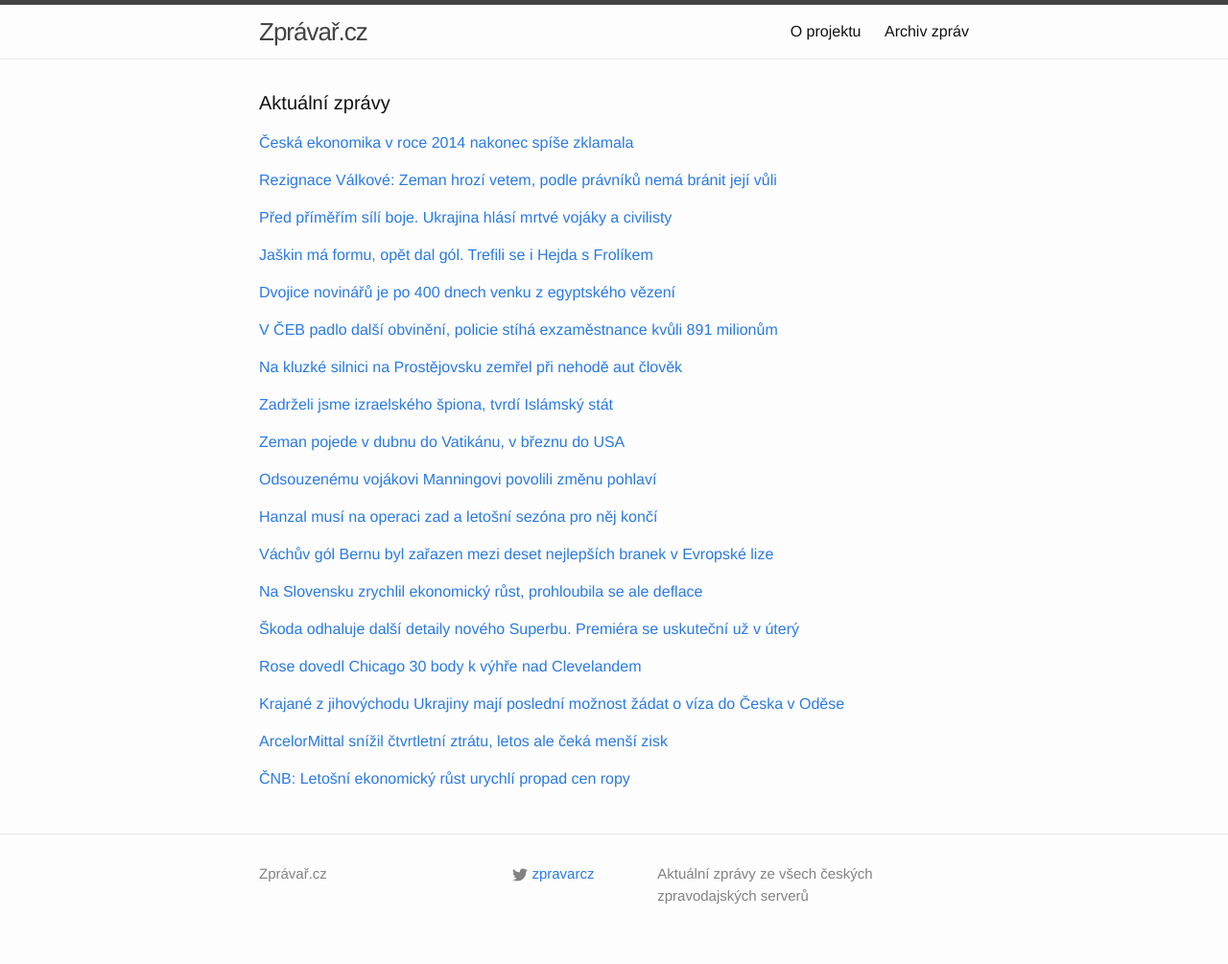
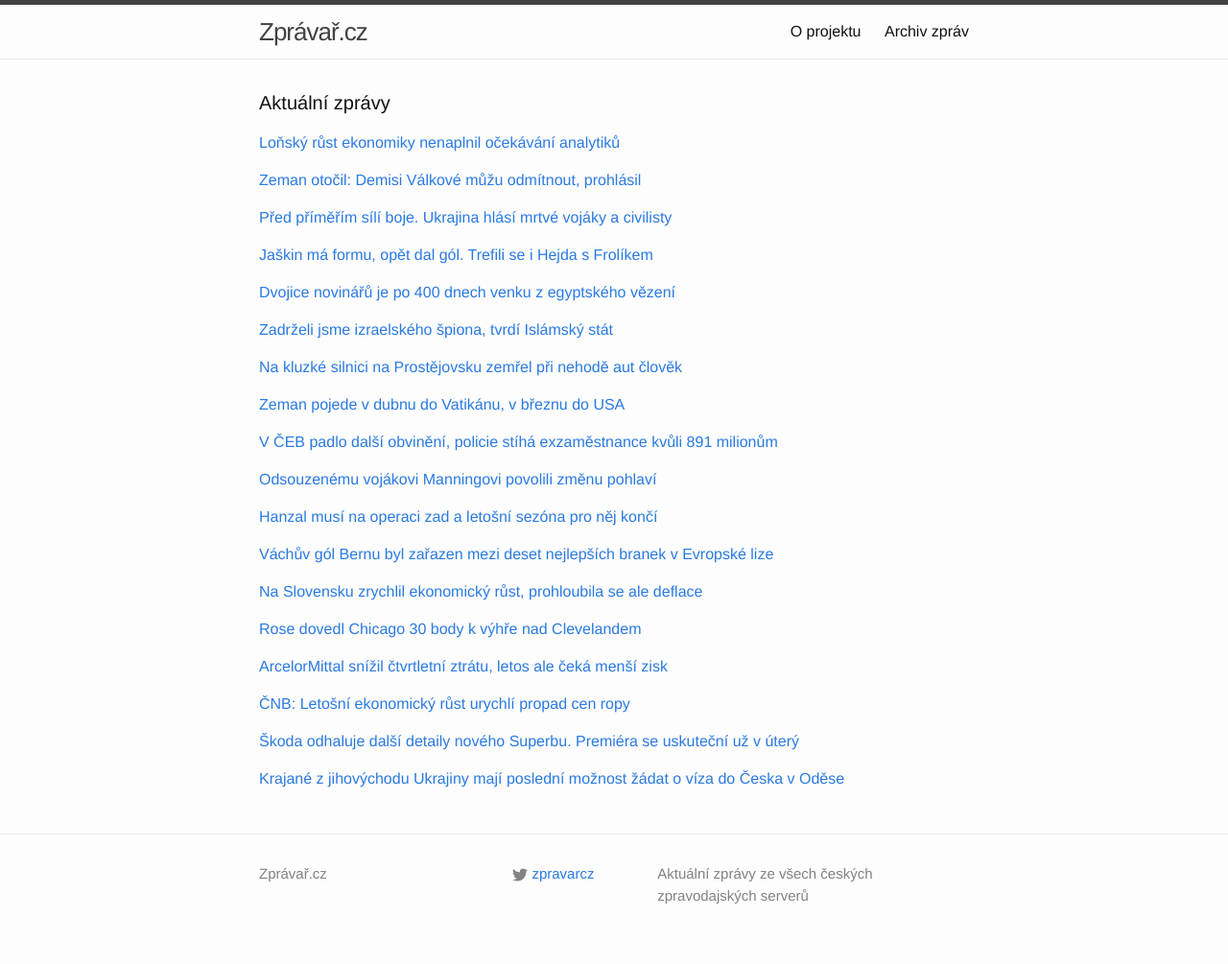
Before and after one commit to adliska/zpravar, a Jekyll site: the page built from index.html, in a window 1280 px wide. Shown: the whole page at 96% size. Built offline with Jekyll 4.4.1, drawn with Linux system fonts in a browser that asks for light colours.

Commit message:
zpravar news update

```diff
--- a/index.html
+++ b/index.html
@@ -5,9 +5,12 @@ layout: default
 <div class="home">
     <h1 class="page-heading">Aktuální zprávy</h1>
 
-<p><a href="javascript:;" onclick="toggle_visibility('zpravy0')">Česká ekonomika v roce 2014 nakonec spíše zklamala</a></p>
+<p><a href="javascript:;" onclick="toggle_visibility('zpravy0')">Loňský růst ekonomiky nenaplnil očekávání analytiků</a></p>
 <div id="zpravy0" style="display:none">
 <ul>
+<li><a href=http://www.ceskatelevize.cz/ct24/ekonomika/301557-lonsky-rust-ekonomiky-nenaplnil-ocekavani-analytiku/>Loňský růst ekonomiky nenaplnil očekávání analytiků - www.ceskatelevize.cz</a></li>
+<li><a href=http://www.denik.cz/ekonomika/nemecka-ekonomika-zrychlila-rust-na-0-7-procenta-prekonala-odhady-20150213.html>Německá ekonomika zrychlila růst na 0,7 procenta. Překonala odhady - www.denik.cz</a></li>
+<li><a href=http://zpravy.e15.cz/burzy-a-trhy/makroekonomicka-data/ekonomika-loni-prekonala-dvouletou-recesi-zaver-roku-byl-slabsi-1162616>Ekonomika loni překonala dvouletou recesi, závěr roku byl slabší - zpravy.e15.cz</a></li>
 <li><a href=http://echo24.cz/a/wSMUT>Česká ekonomika v roce 2014 nakonec spíše zklamala - echo24.cz</a></li>
 <li><a href=http://www.financninoviny.cz/zpravodajstvi/zpravy/nemecka-ekonomika-zrychlila-rust-na-0-7-prekonala-odhady/1180853>Německá ekonomika zrychlila růst na 0,7 %, překonala odhady - www.financninoviny.cz</a></li>
 <li><a href=http://www.financninoviny.cz/zpravodajstvi/zpravy/analytici-data-o-hdp-nemeni-vyhled-na-letosni-dobry-vyvoj-ekonomiky/1180924>Analytici: Data o HDP nemění výhled na letošní dobrý vývoj ekonomiky - www.financninoviny.cz</a></li>
@@ -24,9 +28,12 @@ layout: default
 <li><a href=http://byznys.ihned.cz/c1-63531590-nemecka-ekonomika-roste-ve-ctvrtem-ctvrtleti-se-zvedla-o-0-6-procent>Německá ekonomika roste, ve čtvrtém čtvrtletí se zvedla o 0,6 procent - byznys.ihned.cz</a></li>
 <li><a href=http://www.financninoviny.cz/zpravodajstvi/zpravy/csu-dnes-zverejni-udaje-o-hdp-za-rok-2014-ceka-se-rust-o-2-3-/1180817>ČSÚ dnes zveřejní údaje o HDP za rok 2014, čeká se růst o 2,3 % - www.financninoviny.cz</a></li>
 </ul>
-</div><p><a href="javascript:;" onclick="toggle_visibility('zpravy1')">Rezignace Válkové: Zeman hrozí vetem, podle právníků nemá bránit její vůli</a></p>
+</div><p><a href="javascript:;" onclick="toggle_visibility('zpravy1')">Zeman otočil: Demisi Válkové můžu odmítnout, prohlásil </a></p>
 <div id="zpravy1" style="display:none">
 <ul>
+<li><a href=http://www.lidovky.cz/zeman-otocil-demisi-valkove-muzu-odmitnout-prohlasil-pp1-/zpravy-domov.aspx?c=A150213_103647_ln_domov_rof>Zeman otočil: Demisi Válkové můžu odmítnout, prohlásil  - www.lidovky.cz</a></li>
+<li><a href=http://www.tyden.cz/rubriky/domaci/sobotkuv-udiv-zeman-nesmi-nutit-valkovou-delat-ministryni_333323.html>Sobotkův údiv: Zeman nesmí nutit Válkovou dělat ministryni - www.tyden.cz</a></li>
+<li><a href=http://www.ceskatelevize.cz/ct24/domaci/301556-rezignace-valkove-zeman-hrozi-odmitnutim-pravnici-s-nim-nesouhlasi/>Rezignace Válkové: Zeman hrozí odmítnutím, právníci s ním nesouhlasí - www.ceskatelevize.cz</a></li>
 <li><a href=http://www.ceskatelevize.cz/ct24/domaci/301556-rezignace-valkove-zeman-hrozi-vetem-podle-pravniku-nema-branit-jeji-vuli/>Rezignace Válkové: Zeman hrozí vetem, podle právníků nemá bránit její vůli - www.ceskatelevize.cz</a></li>
 <li><a href=http://www.novinky.cz/domaci/361593-zeman-nemuze-valkovou-nutit-aby-v-uradu-zustala-rika-sobotka.html>Zeman nemůže Válkovou nutit, aby v úřadu zůstala, říká Sobotka - www.novinky.cz</a></li>
 <li><a href=http://www.lidovky.cz/demisi-valkove-muzu-odmitnout-prohlasil-zeman-rezignace-ho-prekvapila-137-/zpravy-domov.aspx?c=A150213_103647_ln_domov_rof>Demisi Válkové můžu odmítnout, prohlásil Zeman. Rezignace ho překvapila  - www.lidovky.cz</a></li>
@@ -75,14 +82,14 @@ layout: default
 <li><a href=http://zpravy.aktualne.cz/zahranici/egypt-propustil-novinare-ktereho-veznil-vice-nez-400-dni/r~ef03df54b34911e4ab15002590604f2e/>Egypt propustil novináře, kterého věznil více než 400 dní - zpravy.aktualne.cz</a></li>
 <li><a href=http://www.ceskenoviny.cz/zpravy/zpravy/egypt-po-vice-nez-roce-propustil-vezneneho-novinare-al-dzaziry/1180835>Egypt po více než roce propustil vězněného novináře Al-Džazíry - www.ceskenoviny.cz</a></li>
 </ul>
-</div><p><a href="javascript:;" onclick="toggle_visibility('zpravy5')">V ČEB padlo další obvinění, policie stíhá exzaměstnance kvůli 891 milionům</a></p>
+</div><p><a href="javascript:;" onclick="toggle_visibility('zpravy5')">Zadrželi jsme izraelského špiona, tvrdí Islámský stát</a></p>
 <div id="zpravy5" style="display:none">
 <ul>
-<li><a href=http://zpravy.e15.cz/domaci/udalosti/v-ceb-padlo-dalsi-obvineni-policie-stiha-exzamestnance-kvuli-891-milionum-1162592>V ČEB padlo další obvinění, policie stíhá exzaměstnance kvůli 891 milionům - zpravy.e15.cz</a></li>
-<li><a href=http://ekonomika.idnes.cz/kvuli-uverum-ceske-exportni-banky-padlo-dalsi-obvineni-pie-/ekoakcie.aspx?c=A150213_073846_ekoakcie_jpl>Exzaměstnance exportní banky stíhá policie kvůli škodě 891 milionů - ekonomika.idnes.cz</a></li>
-<li><a href=http://www.lidovky.cz/dalsi-obvineni-pro-ceskou-exportni-banku-zamestnanec-zpusobil-stamilionove-skody-gk7-/zpravy-domov.aspx?c=A150213_074116_ln_domov_rof>Další obvinění pro exportní banku. Stamilionové škody od jediného muže  - www.lidovky.cz</a></li>
-<li><a href=http://zpravy.e15.cz/domaci/udalosti/kvuli-uverum-ceb-padlo-dalsi-obvineni-1162592>Kvůli úvěrům ČEB padlo další obvinění - zpravy.e15.cz</a></li>
-<li><a href=http://www.ceskenoviny.cz/zpravy/zpravy/mfd-kvuli-uverum-ceb-padlo-dalsi-obvineni/1180824>MfD: Kvůli úvěrům ČEB padlo další obvinění - www.ceskenoviny.cz</a></li>
+<li><a href=http://www.tyden.cz/rubriky/zahranici/asie-a-oceanie/zadrzeli-jsme-izraelskeho-spiona-tvrdi-islamsky-stat_333301.html>Zadrželi jsme izraelského špiona, tvrdí Islámský stát - www.tyden.cz</a></li>
+<li><a href=http://zpravy.aktualne.cz/zahranici/zadrzeli-jsme-izraelskeho-spiona-tvrdi-islamsky-stat/r~961c9550b34611e486b9002590604f2e/>Zadrželi jsme izraelského špiona, tvrdí Islámský stát - zpravy.aktualne.cz</a></li>
+<li><a href=http://zpravy.idnes.cz/islamsky-stat-zadrzeny-spion-z-izraele-fcm-/zahranicni.aspx?c=A150213_064447_zahranicni_wlk>Islámský stát tvrdí, že zadržel izraelského špiona - zpravy.idnes.cz</a></li>
+<li><a href=http://www.novinky.cz/zahranicni/blizky-a-stredni-vychod/361566-islamsky-stat-tvrdi-ze-ma-izraelskeho-spiona.html>Islámský stát tvrdí, že má izraelského špióna - www.novinky.cz</a></li>
+<li><a href=http://www.ceskenoviny.cz/zpravy/zpravy/bojovnici-islamskeho-statu-udajne-zadrzeli-izraelskeho-spiona/1180810>Bojovníci Islámského státu údajně zadrželi izraelského špióna - www.ceskenoviny.cz</a></li>
 </ul>
 </div><p><a href="javascript:;" onclick="toggle_visibility('zpravy6')">Na kluzké silnici na Prostějovsku zemřel při nehodě aut člověk</a></p>
 <div id="zpravy6" style="display:none">
@@ -93,23 +100,23 @@ layout: default
 <li><a href=http://www.ceskenoviny.cz/zpravy/zpravy/na-prostejovsku-havarovalo-nekolik-aut-jeden-clovek-zemrel/1180857>Na Prostějovsku havarovalo několik aut, jeden člověk zemřel - www.ceskenoviny.cz</a></li>
 <li><a href=http://www.novinky.cz/krimi/361569-na-prostejovsku-se-srazilo-pet-aut-jeden-mrtvy.html>Na Prostějovsku se srazilo pět aut, jeden mrtvý - www.novinky.cz</a></li>
 </ul>
-</div><p><a href="javascript:;" onclick="toggle_visibility('zpravy7')">Zadrželi jsme izraelského špiona, tvrdí Islámský stát</a></p>
+</div><p><a href="javascript:;" onclick="toggle_visibility('zpravy7')">Zeman pojede v dubnu do Vatikánu, v březnu do USA</a></p>
 <div id="zpravy7" style="display:none">
-<ul>
-<li><a href=http://www.tyden.cz/rubriky/zahranici/asie-a-oceanie/zadrzeli-jsme-izraelskeho-spiona-tvrdi-islamsky-stat_333301.html>Zadrželi jsme izraelského špiona, tvrdí Islámský stát - www.tyden.cz</a></li>
-<li><a href=http://zpravy.aktualne.cz/zahranici/zadrzeli-jsme-izraelskeho-spiona-tvrdi-islamsky-stat/r~961c9550b34611e486b9002590604f2e/>Zadrželi jsme izraelského špiona, tvrdí Islámský stát - zpravy.aktualne.cz</a></li>
-<li><a href=http://zpravy.idnes.cz/islamsky-stat-zadrzeny-spion-z-izraele-fcm-/zahranicni.aspx?c=A150213_064447_zahranicni_wlk>Islámský stát tvrdí, že zadržel izraelského špiona - zpravy.idnes.cz</a></li>
-<li><a href=http://www.novinky.cz/zahranicni/blizky-a-stredni-vychod/361566-islamsky-stat-tvrdi-ze-ma-izraelskeho-spiona.html>Islámský stát tvrdí, že má izraelského špióna - www.novinky.cz</a></li>
-<li><a href=http://www.ceskenoviny.cz/zpravy/zpravy/bojovnici-islamskeho-statu-udajne-zadrzeli-izraelskeho-spiona/1180810>Bojovníci Islámského státu údajně zadrželi izraelského špióna - www.ceskenoviny.cz</a></li>
-</ul>
-</div><p><a href="javascript:;" onclick="toggle_visibility('zpravy8')">Zeman pojede v dubnu do Vatikánu, v březnu do USA</a></p>
-<div id="zpravy8" style="display:none">
 <ul>
 <li><a href=http://www.ceskenoviny.cz/zpravy/zpravy/zeman-pojede-v-dubnu-do-vatikanu-v-breznu-do-usa/1180908>Zeman pojede v dubnu do Vatikánu, v březnu do USA - www.ceskenoviny.cz</a></li>
 <li><a href=http://zpravy.e15.cz/domaci/politika/zeman-pojede-v-dubnu-do-vatikanu-pozval-ho-papez-1162656>Zeman pojede v dubnu do Vatikánu, pozval ho papež - zpravy.e15.cz</a></li>
 <li><a href=http://www.tyden.cz/rubriky/domaci/papez-pozval-zemana-do-vatikanu-hned-po-ceste-do-usa_333333.html>Papež pozval Zemana do Vatikánu. Hned po cestě do USA - www.tyden.cz</a></li>
 <li><a href=http://zpravy.aktualne.cz/domaci/milos-zeman-poleti-do-vatikanu-papez-jej-prijme-v-dubnu/r~2fcf21dab2ad11e4ba57002590604f2e/>Miloš Zeman poletí do Vatikánu. Papež jej přijme v dubnu - zpravy.aktualne.cz</a></li>
 <li><a href=http://zpravy.aktualne.cz/domaci/prehledne-papezske-navstevy-od-havla-po-zemana/r~32d0f22eb1e411e49f60002590604f2e/>Přehledně: Papežské návštěvy od Havla po Zemana - zpravy.aktualne.cz</a></li>
+</ul>
+</div><p><a href="javascript:;" onclick="toggle_visibility('zpravy8')">V ČEB padlo další obvinění, policie stíhá exzaměstnance kvůli 891 milionům</a></p>
+<div id="zpravy8" style="display:none">
+<ul>
+<li><a href=http://zpravy.e15.cz/domaci/udalosti/v-ceb-padlo-dalsi-obvineni-policie-stiha-exzamestnance-kvuli-891-milionum-1162592>V ČEB padlo další obvinění, policie stíhá exzaměstnance kvůli 891 milionům - zpravy.e15.cz</a></li>
+<li><a href=http://ekonomika.idnes.cz/kvuli-uverum-ceske-exportni-banky-padlo-dalsi-obvineni-pie-/ekoakcie.aspx?c=A150213_073846_ekoakcie_jpl>Exzaměstnance exportní banky stíhá policie kvůli škodě 891 milionů - ekonomika.idnes.cz</a></li>
+<li><a href=http://www.lidovky.cz/dalsi-obvineni-pro-ceskou-exportni-banku-zamestnanec-zpusobil-stamilionove-skody-gk7-/zpravy-domov.aspx?c=A150213_074116_ln_domov_rof>Další obvinění pro exportní banku. Stamilionové škody od jediného muže  - www.lidovky.cz</a></li>
+<li><a href=http://zpravy.e15.cz/domaci/udalosti/kvuli-uverum-ceb-padlo-dalsi-obvineni-1162592>Kvůli úvěrům ČEB padlo další obvinění - zpravy.e15.cz</a></li>
+<li><a href=http://www.ceskenoviny.cz/zpravy/zpravy/mfd-kvuli-uverum-ceb-padlo-dalsi-obvineni/1180824>MfD: Kvůli úvěrům ČEB padlo další obvinění - www.ceskenoviny.cz</a></li>
 </ul>
 </div><p><a href="javascript:;" onclick="toggle_visibility('zpravy9')">Odsouzenému vojákovi Manningovi povolili změnu pohlaví</a></p>
 <div id="zpravy9" style="display:none">
@@ -143,39 +150,39 @@ layout: default
 <li><a href=http://zpravy.e15.cz/zahranicni/ekonomika/slovensky-hdp-poskocil-o-0-6-procenta-prekonal-ocekavani-1162626>Slovenský HDP poskočil o 0,6 procenta, překonal očekávání - zpravy.e15.cz</a></li>
 <li><a href=http://www.financninoviny.cz/zpravodajstvi/zpravy/slovenska-ekonomika-ve-4-ctvrtleti-udrzela-tempo-rustu/1180886>Slovenská ekonomika ve 4. čtvrtletí udržela tempo růstu - www.financninoviny.cz</a></li>
 </ul>
-</div><p><a href="javascript:;" onclick="toggle_visibility('zpravy13')">Škoda odhaluje další detaily nového Superbu. Premiéra se uskuteční už v úterý</a></p>
+</div><p><a href="javascript:;" onclick="toggle_visibility('zpravy13')">Rose dovedl Chicago 30 body k výhře nad Clevelandem</a></p>
 <div id="zpravy13" style="display:none">
+<ul>
+<li><a href=http://www.denik.cz/ostatni_sport/rose-dovedl-chicago-30-body-k-vyhre-nad-clevelandem-20150213.html>Rose dovedl Chicago 30 body k výhře nad Clevelandem - www.denik.cz</a></li>
+<li><a href=http://sport.idnes.cz/basketbalova-nba-chicago-vs-cleveland-dw3-/basket.aspx?c=A150213_085021_sport-basket_ald>Rose dal 30 bodů, Snell otrávil Jamese a Chicago porazilo Cleveland - sport.idnes.cz</a></li>
+<li><a href=http://sport.aktualne.cz/rose-dotahl-chicago-k-vyhre-nad-clevelandem/r~a4710f82b35511e486b9002590604f2e/>Rose dotáhl Chicago k výhře nad Clevelandem - sport.aktualne.cz</a></li>
+</ul>
+</div><p><a href="javascript:;" onclick="toggle_visibility('zpravy14')">ArcelorMittal snížil čtvrtletní ztrátu, letos ale čeká menší zisk</a></p>
+<div id="zpravy14" style="display:none">
+<ul>
+<li><a href=http://zpravy.e15.cz/byznys/prumysl-a-energetika/arcelormittal-snizil-ctvrtletni-ztratu-letos-ale-ceka-mensi-zisk-1162647>ArcelorMittal snížil čtvrtletní ztrátu, letos ale čeká menší zisk - zpravy.e15.cz</a></li>
+<li><a href=http://www.financninoviny.cz/zpravodajstvi/zpravy/arcelormittal-snizil-ctvrtletni-ztratu-letos-ale-ceka-mensi-zisk/1180892>ArcelorMittal snížil čtvrtletní ztrátu, letos ale čeká menší zisk - www.financninoviny.cz</a></li>
+<li><a href=http://byznys.ihned.cz/c1-63531570-i-pres-nizke-ceny-zelezne-rudy-a-oceli-snizil-arcelormittal-loni-ztratu>I přes nízké ceny železné rudy a oceli snížil ArcelorMittal loni ztrátu - byznys.ihned.cz</a></li>
+</ul>
+</div><p><a href="javascript:;" onclick="toggle_visibility('zpravy15')">ČNB: Letošní ekonomický růst urychlí propad cen ropy</a></p>
+<div id="zpravy15" style="display:none">
+<ul>
+<li><a href=http://www.ceskatelevize.cz/ct24/ekonomika/301551-cnb-letosni-ekonomicky-rust-urychli-propad-cen-ropy/>ČNB: Letošní ekonomický růst urychlí propad cen ropy - www.ceskatelevize.cz</a></li>
+<li><a href=http://zpravy.e15.cz/domaci/ekonomika/cnb-propad-cen-ropy-urychli-ekonomicky-rust-1162620>ČNB: Propad cen ropy urychlí ekonomický růst - zpravy.e15.cz</a></li>
+<li><a href=http://www.financninoviny.cz/zpravodajstvi/zpravy/zaznam-cnb-propad-cen-ropy-urychli-ekonomicky-rust/1180867>Záznam ČNB: Propad cen ropy urychlí ekonomický růst - www.financninoviny.cz</a></li>
+</ul>
+</div><p><a href="javascript:;" onclick="toggle_visibility('zpravy16')">Škoda odhaluje další detaily nového Superbu. Premiéra se uskuteční už v úterý</a></p>
+<div id="zpravy16" style="display:none">
 <ul>
 <li><a href=http://www.denik.cz/autosalon/skoda-odhaluje-dalsi-detaily-noveho-superbu-premiera-se-uskutecni-uz-v-utery-201.html>Škoda odhaluje další detaily nového Superbu. Premiéra se uskuteční už v úterý - www.denik.cz</a></li>
 <li><a href=http://www.tyden.cz/rubriky/auta/zajimavosti/obrazem-skoda-superb-iii-se-odhaluje-po-kouskach_333332.html>OBRAZEM: Škoda Superb III se odhaluje. Po kouskách - www.tyden.cz</a></li>
 <li><a href=http://www.tyden.cz/rubriky/auta/zajimavosti/obrazem-skoda-super-iii-se-odhaluje-po-kouskach_333332.html>OBRAZEM: Škoda Superb III se odhaluje. Po kouskách - www.tyden.cz</a></li>
 </ul>
-</div><p><a href="javascript:;" onclick="toggle_visibility('zpravy14')">Rose dovedl Chicago 30 body k výhře nad Clevelandem</a></p>
-<div id="zpravy14" style="display:none">
-<ul>
-<li><a href=http://www.denik.cz/ostatni_sport/rose-dovedl-chicago-30-body-k-vyhre-nad-clevelandem-20150213.html>Rose dovedl Chicago 30 body k výhře nad Clevelandem - www.denik.cz</a></li>
-<li><a href=http://sport.idnes.cz/basketbalova-nba-chicago-vs-cleveland-dw3-/basket.aspx?c=A150213_085021_sport-basket_ald>Rose dal 30 bodů, Snell otrávil Jamese a Chicago porazilo Cleveland - sport.idnes.cz</a></li>
-<li><a href=http://sport.aktualne.cz/rose-dotahl-chicago-k-vyhre-nad-clevelandem/r~a4710f82b35511e486b9002590604f2e/>Rose dotáhl Chicago k výhře nad Clevelandem - sport.aktualne.cz</a></li>
-</ul>
-</div><p><a href="javascript:;" onclick="toggle_visibility('zpravy15')">Krajané z jihovýchodu Ukrajiny mají poslední možnost žádat o víza do Česka v Oděse</a></p>
-<div id="zpravy15" style="display:none">
+</div><p><a href="javascript:;" onclick="toggle_visibility('zpravy17')">Krajané z jihovýchodu Ukrajiny mají poslední možnost žádat o víza do Česka v Oděse</a></p>
+<div id="zpravy17" style="display:none">
 <ul>
 <li><a href=http://www.rozhlas.cz/_zprava/krajane-z-jihovychodu-ukrajiny-maji-posledni-moznost-zadat-o-viza-do-ceska-v-odese--1455074>Krajané z jihovýchodu Ukrajiny mají poslední možnost žádat o víza do Česka v Oděse - www.rozhlas.cz</a></li>
 <li><a href=http://www.rozhlas.cz/_zprava/krajane-jihovychodu-ukrajiny-maji-posledni-moznost-zadat-o-viza-do-ceska-v-odese--1455074>Krajané jihovýchodu Ukrajiny mají poslední možnost žádat o víza do Česka v Oděse - www.rozhlas.cz</a></li>
 <li><a href=http://www.rozhlas.cz/_zprava/krajanum-z-jizni-a-vychodni-ukrajiny-pomahaji-ceske-urady-v-repatriaci--1455074>Krajanům z jižní a východní Ukrajiny pomáhají české úřady v repatriaci - www.rozhlas.cz</a></li>
 </ul>
-</div><p><a href="javascript:;" onclick="toggle_visibility('zpravy16')">ArcelorMittal snížil čtvrtletní ztrátu, letos ale čeká menší zisk</a></p>
-<div id="zpravy16" style="display:none">
-<ul>
-<li><a href=http://zpravy.e15.cz/byznys/prumysl-a-energetika/arcelormittal-snizil-ctvrtletni-ztratu-letos-ale-ceka-mensi-zisk-1162647>ArcelorMittal snížil čtvrtletní ztrátu, letos ale čeká menší zisk - zpravy.e15.cz</a></li>
-<li><a href=http://www.financninoviny.cz/zpravodajstvi/zpravy/arcelormittal-snizil-ctvrtletni-ztratu-letos-ale-ceka-mensi-zisk/1180892>ArcelorMittal snížil čtvrtletní ztrátu, letos ale čeká menší zisk - www.financninoviny.cz</a></li>
-<li><a href=http://byznys.ihned.cz/c1-63531570-i-pres-nizke-ceny-zelezne-rudy-a-oceli-snizil-arcelormittal-loni-ztratu>I přes nízké ceny železné rudy a oceli snížil ArcelorMittal loni ztrátu - byznys.ihned.cz</a></li>
-</ul>
-</div><p><a href="javascript:;" onclick="toggle_visibility('zpravy17')">ČNB: Letošní ekonomický růst urychlí propad cen ropy</a></p>
-<div id="zpravy17" style="display:none">
-<ul>
-<li><a href=http://www.ceskatelevize.cz/ct24/ekonomika/301551-cnb-letosni-ekonomicky-rust-urychli-propad-cen-ropy/>ČNB: Letošní ekonomický růst urychlí propad cen ropy - www.ceskatelevize.cz</a></li>
-<li><a href=http://zpravy.e15.cz/domaci/ekonomika/cnb-propad-cen-ropy-urychli-ekonomicky-rust-1162620>ČNB: Propad cen ropy urychlí ekonomický růst - zpravy.e15.cz</a></li>
-<li><a href=http://www.financninoviny.cz/zpravodajstvi/zpravy/zaznam-cnb-propad-cen-ropy-urychli-ekonomicky-rust/1180867>Záznam ČNB: Propad cen ropy urychlí ekonomický růst - www.financninoviny.cz</a></li>
-</ul>
 </div></div>
```
Also changed, not shown: other parts of index.html (+1 -0 lines).
